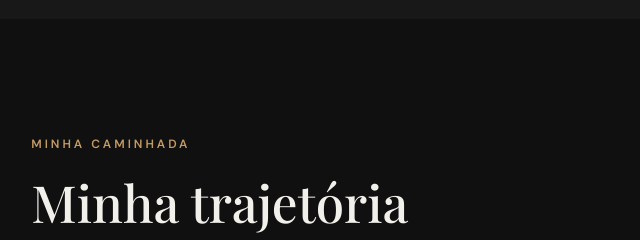
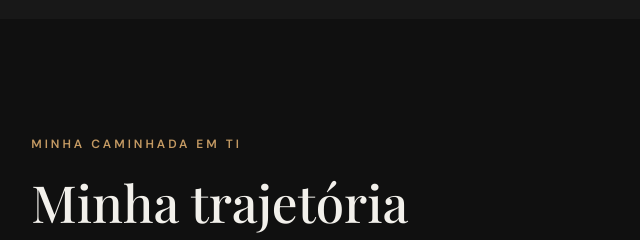
Before and after one commit to leonardo-dominic/meu-portfolio, a plain HTML site: page index.html in a window 1280 px wide. Shown: the part 1660-1900 px from the top of the page, 84-724 px from the left. Drawn offline with nearby package versions, Linux system fonts and the light colour scheme.

Commit message:
Update index.html

```diff
--- a/index.html
+++ b/index.html
@@ -171,7 +171,7 @@
             <div class="trajetoria-header">
 
                 <span class="section-label">
-                    MINHA CAMINHADA
+                    MINHA CAMINHADA EM TI
                 </span>
 
                 <h2 class="section-title">
```
